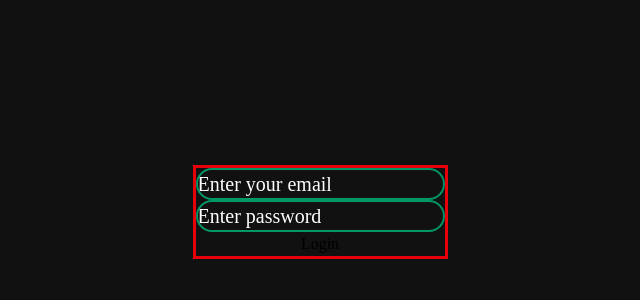
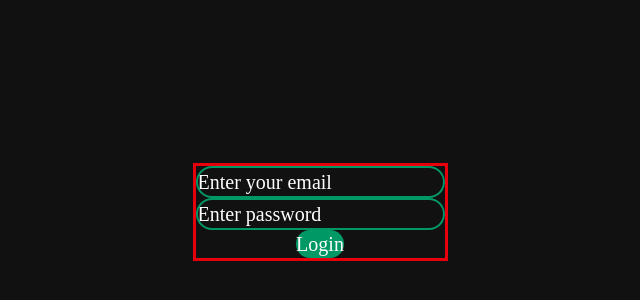
Before and after one commit to shubam341/Employ-Management, a React (Vite) app: page / in a window 1280 px wide. Shown: the part 188-488 px from the top of the page, without its empty margins (320-960 px from the left). Built offline with nearby package versions, Linux system fonts and the light colour scheme.

Commit message:
Changed Bordee

```diff
--- a/src/components/Auth/login.jsx
+++ b/src/components/Auth/login.jsx
@@ -6,9 +6,9 @@
    <div className='flex h-screen width-screen items-center justify-center'>
     <div className='border-3 border-red-600'>
         <form  className='flex flex-col items-center justify-center'>
-            <input  className='text-black outline-none bg-transparent border-2 border-emerald-600 text-xl py-4 px-5  rounded-full placeholder:text-white'type="email" placeholder='Enter your email' />
-            <input className='text-black outline-none bg-transparent border-2 border-emerald-600 text-xl py-4 px-5  rounded-full placeholder:text-white' type="passwrd" placeholder ='Enter password' />
-            <button>Login</button>
+            <input  className='text-black outline-none bg-transparent border-2 border-emerald-600 text-xl py-10 px-4  rounded-full placeholder:text-white'type="email" placeholder='Enter your email' />
+            <input className='text-black outline-none bg-transparent border-2  border-emerald-600 text-xl py-4 px-5  rounded-full mt-5 placeholder:text-white' type="passwrd" placeholder ='Enter password' />
+            <button className='text-white border-none outline-none border-2  bg-emerald-600 text-xl py-4 px-5  rounded-full mt-10 placeholder:text-white'>Login</button>
         </form>
     </div>
    </div>
```
